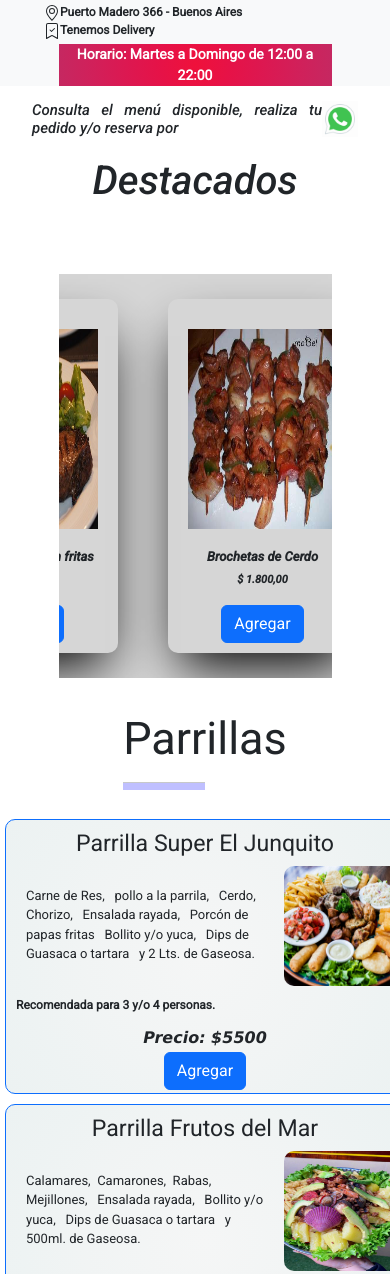
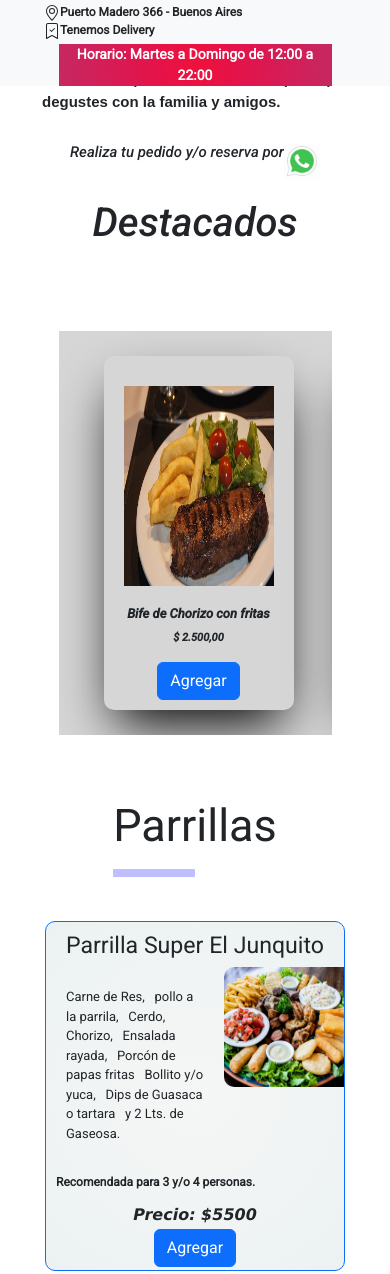
Before and after one commit to maye17/clickPedido-BecerraDosSantos, a website: page index.html in a window 390 px wide. Shown: the part 322-1596 px from the top of the page. Drawn offline with nearby package versions, Linux system fonts and the light colour scheme.

Commit message:
ajustando responsive en menu

```diff
--- a/index.html
+++ b/index.html
@@ -39,7 +39,7 @@
   <main>
     <section class="container-fluid container__intro">
       <p>Churrascos El junquito te ofrece una gran variedad de platos a tu elección para que degustes con la familia y amigos.</p>
-      <h4>Consulta el menú disponible, realiza tu pedido y/o reserva por <br> <a href="https://web.whatsapp.com/" target ="_blank"><img src="./assets/icons8-whatsapp.gif" alt="Whatsapp"></a></h4>
+      <h4>Realiza tu pedido y/o reserva por <br> <a href="https://web.whatsapp.com/" target ="_blank"><img src="./assets/icons8-whatsapp.gif" alt="Whatsapp"></a></h4>
       <div class="container__intro-title">
         <h2>Destacados</h2>
       </div>
--- a/style.css
+++ b/style.css
@@ -536,7 +536,7 @@ ul, li {
     }
 
     .container__intro p {
-        margin-top: 35vh;
+        margin-top: 40vh;
         font-size: 15px;
         text-align: justify;
     }
@@ -548,4 +548,17 @@ ul, li {
         text-align: justify;
     }
 
+
+
+
+    #card-1{
+        margin-left: 32rem;
+    }
+
+
+    .box__menu__container {
+        width: 300px;
+        margin: 20px auto;
+    }
+
 }
```
